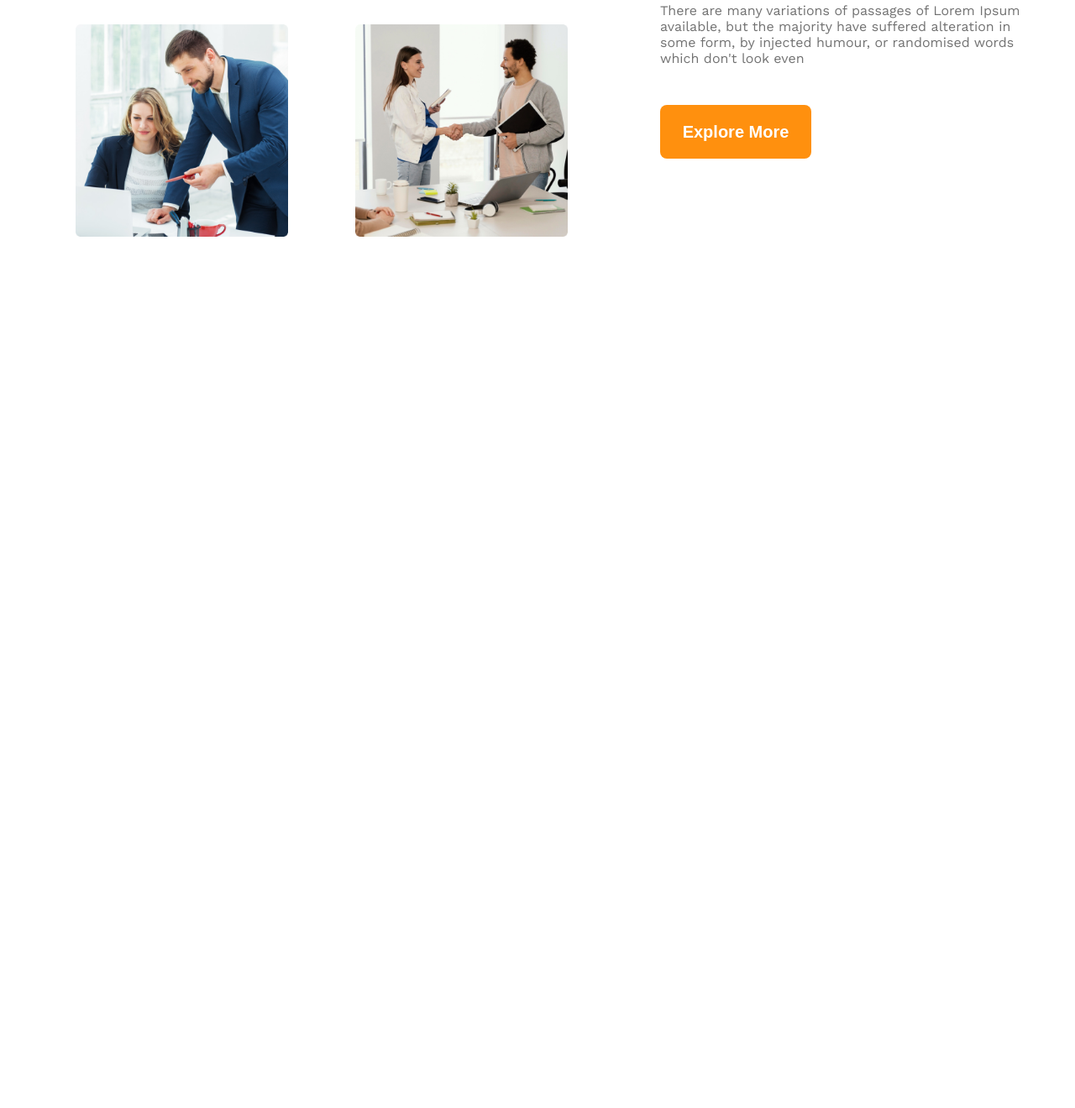
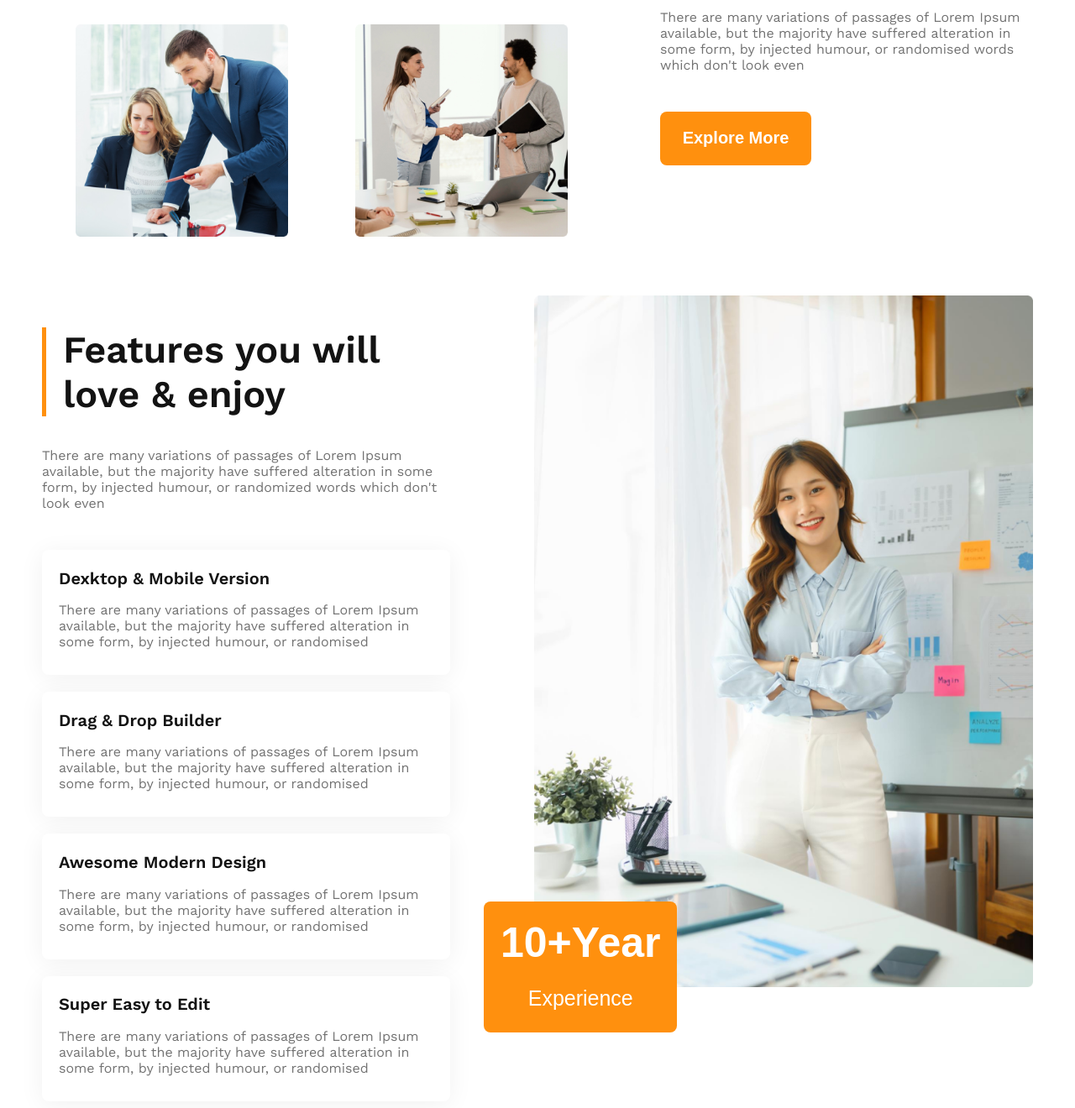
Before and after one commit to Ashik465/g3-architects, a plain HTML site: page index.html in a window 1280 px wide. Shown: the part 1639-2959 px from the top of the page at 84% size. Before the commit the page ends 1991 px from the top, so only its background shows below. Drawn offline with nearby package versions, Linux system fonts and the light colour scheme.

Commit message:
up to feature responsive

```diff
--- a/index.html
+++ b/index.html
@@ -54,7 +54,7 @@
     <main>
       <!-- /* quick-list-section ------------------------------ */ -->
 
-      <div class="quick-list-container">
+      <section class="quick-list-container">
         <div class="quick-list-banner">
           <div class="list-banner">
             <figure class="fig-1">
@@ -86,7 +86,69 @@
 
           <button class="btn-primary">Explore More</button>
         </div>
-      </div>
+      </section>
+
+      <!-- Features section --------- -->
+
+      <section class="feature-container">
+        <div class="feature">
+          <div class="vl">
+            <h1 class="feature-title">Features you will love & enjoy</h1>
+          </div>
+
+          <p class="description">
+            There are many variations of passages of Lorem Ipsum available, but
+            the majority have suffered alteration in some form, by injected
+            humour, or randomized words which don't look even
+          </p>
+
+          <div class="feature-item">
+            <h2 class="feature-item-title">Dexktop & Mobile Version</h2>
+            <p class="description">
+              There are many variations of passages of Lorem Ipsum available,
+              but the majority have suffered alteration in some form, by
+              injected humour, or randomised
+            </p>
+          </div>
+          <div class="feature-item">
+            <h2 class="feature-item-title">Drag & Drop Builder</h2>
+            <p class="description">
+              There are many variations of passages of Lorem Ipsum available,
+              but the majority have suffered alteration in some form, by
+              injected humour, or randomised
+            </p>
+          </div>
+          <div class="feature-item">
+            <h2 class="feature-item-title">Awesome Modern Design</h2>
+            <p class="description">
+              There are many variations of passages of Lorem Ipsum available,
+              but the majority have suffered alteration in some form, by
+              injected humour, or randomised
+            </p>
+          </div>
+          <div class="feature-item">
+            <h2 class="feature-item-title">Super Easy to Edit</h2>
+            <p class="description">
+              There are many variations of passages of Lorem Ipsum available,
+              but the majority have suffered alteration in some form, by
+              injected humour, or randomised
+            </p>
+          </div>
+        </div>
+
+        <div class="feature-banner">
+          <div class="banner-pic">
+            <img src="images/architect.png" alt="" />
+
+            <div class="absolute-btn">
+              <button class="btn-absolute">
+                10+Year <br />
+                <span>Experience</span>
+              </button>
+            </div>
+          </div>
+        </div>
+      </section>
     </main>
   </body>
 </html>
--- a/style/style.css
+++ b/style/style.css
@@ -11,6 +11,7 @@
 body {
   font-family: "Work Sans", sans-serif;
   margin: 0px;
+  width: 100%;
 }
 
 .header {
@@ -154,6 +155,81 @@ main {
   font-size: 45px;
 }
 
+/* <!-- Features section --------- ----------------------------> */
+
+.feature-container {
+  display: flex;
+  margin-top: 50px;
+  margin-bottom: 50px;
+  column-gap: 100px;
+}
+
+.feature {
+  width: 45%;
+}
+
+.feature-banner {
+  width: 55%;
+}
+
+.feature-banner .banner-pic img {
+  width: 100%;
+  height: auto;
+}
+
+.feature-title {
+  color: #131313;
+  font-weight: 700;
+  font-size: 45px;
+  margin-left: 20px;
+}
+
+.vl {
+  border-left: 5px solid #ff900e;
+}
+
+.feature-item {
+  background: #ffffff;
+  box-shadow: 0px 4px 30px rgba(0, 0, 0, 0.06);
+  border-radius: 8px;
+  padding: 5px 15px 0px 20px;
+  margin-bottom: 20px;
+}
+
+.feature-item-title {
+  color: #131313;
+  font-weight: 600;
+  font-size: 20px;
+}
+
+.btn-absolute {
+  color: #ffffff;
+  font-weight: 700;
+  font-size: 50px;
+  border: none;
+  background: #ff900e;
+  border-radius: 8px;
+  padding: 20px;
+  width: 100%;
+}
+
+.btn-absolute span {
+  font-size: 25px;
+  text-align: center;
+  font-weight: 500;
+}
+
+.banner-pic {
+  position: relative;
+  /* width: 100%; */
+}
+
+.absolute-btn {
+  position: absolute;
+  bottom: -50px;
+  left: -60px;
+}
+
 /* responsive style ----------------------------------------
 ------------------------------------------------------------ */
 
@@ -167,7 +243,8 @@ main {
     gap: 20px;
   }
   .nav-title {
-    margin-bottom: 5px;
+    margin-bottom: 0px;
+    white-space: nowrap;
   }
 
   .article {
@@ -186,4 +263,25 @@ main {
   .quick-list-title {
     font-size: 35px;
   }
+  /* <!-- Features section --------- ----------------------------> */
+
+  .feature-container {
+    flex-direction: column;
+    align-items: center;
+  }
+  .feature-title {
+    font-size: 30px;
+  }
+
+  .btn-absolute {
+    font-size: 20px;
+  }
+
+  .btn-absolute span {
+    font-size: 10px;
+  }
+
+  .feature-item {
+    width: 100%;
+  }
 }
```
